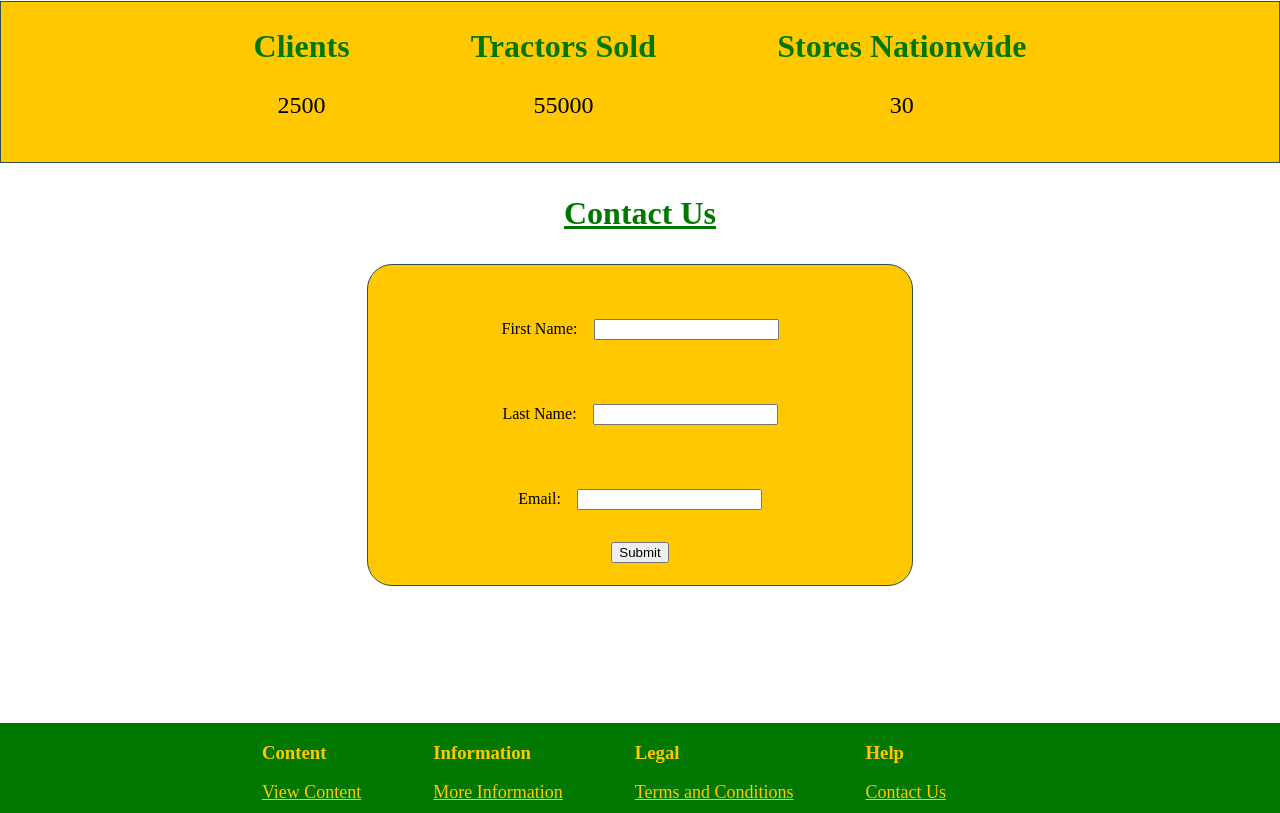
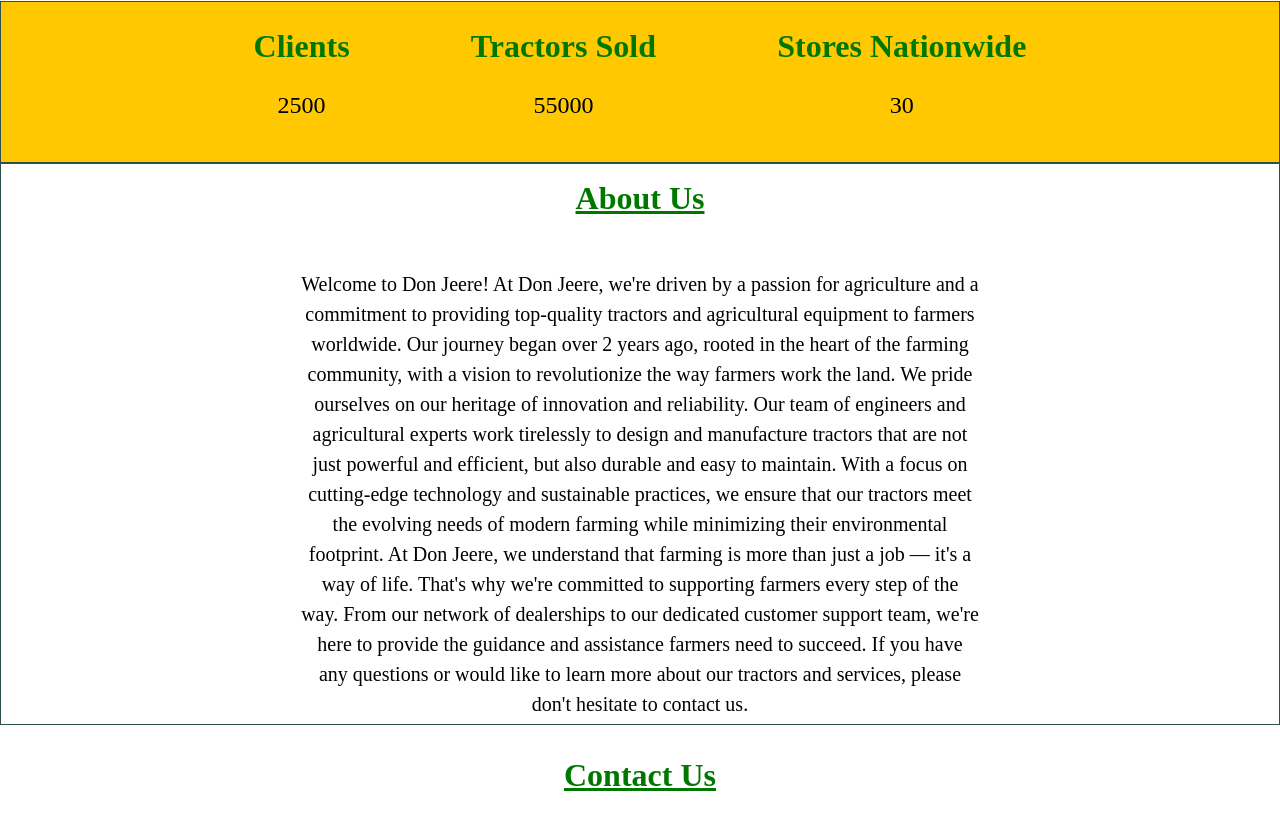
Before and after one commit to MikeyAlmighty/DonJeere, a Next.js app: page / in a window 1280 px wide. Shown: the part 1567-2380 px from the top of the page. Built offline with nearby package versions, Linux system fonts and the light colour scheme.

Commit message:
feat: WIP About Us Section

```diff
--- /dev/null
+++ b/components/sections/about/About.tsx
@@ -0,0 +1,15 @@
+import './Styles.scss';
+import { aboutUs } from './data'
+import {Card} from "../../card/Card";
+
+export const About = () => {
+    return (
+        <span className="aboutContainer" id='about'>
+            <p className='heading'>About Us</p>
+            <Card
+                className={'cardContainer'}
+                description={aboutUs}
+            />
+        </span>
+    )
+}
--- a/components/sections/about/Styles.scss
+++ b/components/sections/about/Styles.scss
@@ -1,65 +1,20 @@
 @import 'variables';
 
-section {
-    background-color: $secondary-color;
-    height: 100vh;
+.aboutContainer {
+  height: 70vh;
+  display: flex;
+  justify-content: center;
+  align-items: center;
+  flex-direction: column;
+  border: $primary-border;
 }
 
-.heading {
-    font-size: 2em;
-    margin: 0;
-    font-weight: 700;
-    display: flex;
-    align-items: center;
-    text-decoration: underline;
-    justify-content: center;
-    padding: 1em 0;
-    color: $primary-color;
+.cardContainer {
+  display: flex;
+  align-items: center;
+  padding: 0 15em;
+  justify-content: center;
+  text-align: center;
+  line-height: 1.5;
+  font-size: 1.25em;
 }
-
-.description-left {
-    color: $primary-color;
-    background-color: $secondary-color;
-    text-align: center;
-    width: 25vw;
-    padding: 0.5em;
-    height: 55vh;
-    display: flex;
-    font-size: 2em;
-    justify-content: center;
-    align-items: center;
-    border: 1px solid darkslategray;
-    border-radius: 25px;
-
-    &:hover {
-        margin-top: 0.5em;
-        cursor: pointer;
-    }
-}
-
-.description-right{
-    color: $secondary-color;
-    width: 25vw;
-    height: 55vh;
-    background-color: $primary-color;
-    text-align: center;
-    font-size: 2em;
-    padding: 0.5em;
-    display: flex;
-    border-radius: 25px;
-    justify-content: center;
-    border: 1px solid darkslategray;
-    align-items: center;
-
-    &:hover {
-        margin-top: 0.5em;
-        cursor: pointer;
-    }
-}
-
-.text-container {
-    display: flex;
-    align-items: center;
-    justify-content: space-around;
-    padding: 0 20vw;
-}
--- /dev/null
+++ b/components/sections/about/data.js
@@ -0,0 +1,11 @@
+export const aboutUs = `Welcome to Don Jeere!
+
+    At Don Jeere, we're driven by a passion for agriculture and a commitment to providing top-quality tractors and agricultural equipment to farmers worldwide. Our journey began over 2 years ago, rooted in the heart of the farming community, with a vision to revolutionize the way farmers work the land.
+
+We pride ourselves on our heritage of innovation and reliability. Our team of engineers and agricultural experts work tirelessly to design and manufacture tractors that are not just powerful and efficient, but also durable and easy to maintain. With a focus on cutting-edge technology and sustainable practices, we ensure that our tractors meet the evolving needs of modern farming while minimizing their environmental footprint.
+
+    At Don Jeere, we understand that farming is more than just a job — it's a way of life. That's why we're committed to supporting farmers every step of the way. From our network of dealerships to our dedicated customer support team, we're here to provide the guidance and assistance farmers need to succeed.
+
+
+
+    If you have any questions or would like to learn more about our tractors and services, please don't hesitate to contact us.`
--- a/components/sections/contact-us/ContactUs.tsx
+++ b/components/sections/contact-us/ContactUs.tsx
@@ -9,7 +9,6 @@
     email: yup.string().required("* Email is required"),
 });
 
-
 export const ContactUs = () => (
     <span className="contactUsContainer" id="contact-us">
         <p className="heading">Contact Us</p>
--- a/components/sections/contact-us/Styles.scss
+++ b/components/sections/contact-us/Styles.scss
@@ -17,5 +17,6 @@
 }
 
 .label {
+  font-weight: bold;
   padding-right: 1em;
 }
--- a/components/sections/landing/Landing.tsx
+++ b/components/sections/landing/Landing.tsx
@@ -10,6 +10,7 @@
                 <Image
                     src="/landing.gif"
                     alt="Tractor loading GIF"
+                    unoptimized={true}
                     style={{ borderRadius: "25px"}}
                     width={300}
                     height={150}
--- /dev/null
+++ b/components/sections/what-we-do/Styles.scss
@@ -0,0 +1,65 @@
+@import 'variables';
+
+section {
+    background-color: $secondary-color;
+    height: 100vh;
+}
+
+.heading {
+    font-size: 2em;
+    margin: 0;
+    font-weight: 700;
+    display: flex;
+    align-items: center;
+    text-decoration: underline;
+    justify-content: center;
+    padding: 1em 0;
+    color: $primary-color;
+}
+
+.description-left {
+    color: $primary-color;
+    background-color: $secondary-color;
+    text-align: center;
+    width: 25vw;
+    padding: 0.5em;
+    height: 55vh;
+    display: flex;
+    font-size: 2em;
+    justify-content: center;
+    align-items: center;
+    border: 1px solid darkslategray;
+    border-radius: 25px;
+
+    &:hover {
+        margin-top: 0.5em;
+        cursor: pointer;
+    }
+}
+
+.description-right{
+    color: $secondary-color;
+    width: 25vw;
+    height: 55vh;
+    background-color: $primary-color;
+    text-align: center;
+    font-size: 2em;
+    padding: 0.5em;
+    display: flex;
+    border-radius: 25px;
+    justify-content: center;
+    border: 1px solid darkslategray;
+    align-items: center;
+
+    &:hover {
+        margin-top: 0.5em;
+        cursor: pointer;
+    }
+}
+
+.text-container {
+    display: flex;
+    align-items: center;
+    justify-content: space-around;
+    padding: 0 20vw;
+}
--- a/pages/index.tsx
+++ b/pages/index.tsx
@@ -1,8 +1,9 @@
 import Layout from "../components/Layout";
 
 import { Landing } from "../components/sections/landing/Landing";
-import { WhatWeDo } from "../components/sections/about/WhatWeDo";
+import { WhatWeDo } from "../components/sections/what-we-do/WhatWeDo";
 import { Metrics } from "../components/sections/metrics/Metrics";
+import { About } from "../components/sections/about/About";
 import { ContactUs } from "../components/sections/contact-us/ContactUs";
 
 const Home = () => (
@@ -10,6 +11,7 @@
     <Landing />
     <WhatWeDo />
     <Metrics />
+    <About />
     <ContactUs />
   </Layout>
 );
```
Also changed, not shown: components/sections/what-we-do/WhatWeDo.tsx (renamed from components/sections/about/WhatWeDo.tsx).
